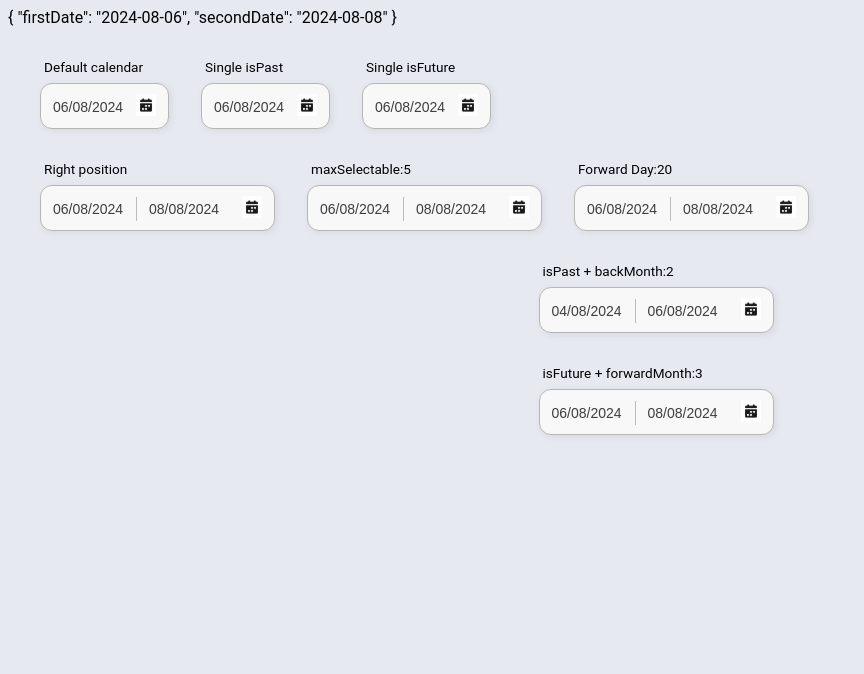
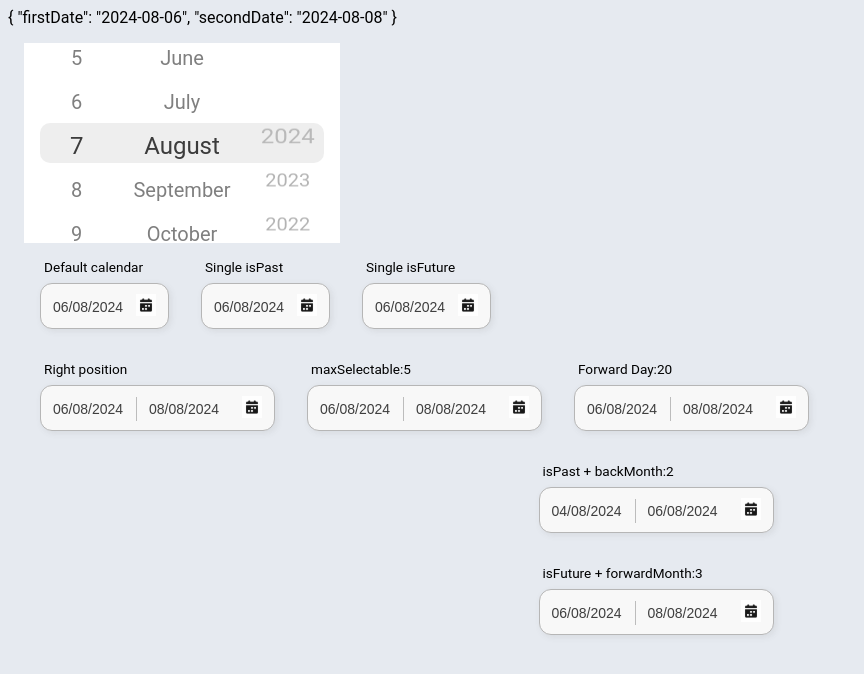
Before and after one commit to Mwiert/miniSpa, a Vue app: page /timebenders in a window 1280 px wide. Shown: the top 674 px of the page, without its empty margins (0-864 px from the left). Built offline with nearby package versions, Linux system fonts and the light colour scheme; a web font is replaced by a local one.

Commit message:
slidePicker fix

```diff
--- a/src/components/DatePicker/UISliderDatePicker.vue
+++ b/src/components/DatePicker/UISliderDatePicker.vue
@@ -1,345 +1,235 @@
 <template>
-  <div class="ui-slider-date-picker-c">
-    <div class="center-overlay"></div>
-    <div class="day" @mousedown="startDrag($event)" ref="dayContainer">
-      <span v-for="day in days" :key="day" :class="{ selected: day === selectedDay }">
-        {{ day }}
-      </span>
+  <div class="datepicker-container">
+    <div
+      class="picker-column"
+      @mousedown="startDrag('days')"
+      @mousemove="onDrag('days')"
+      @mouseup="endDrag('days')"
+      @mouseleave="endDrag('days')"
+      @scroll="handleScroll('days')"
+      ref="days">
+      <ul>
+        <li
+          v-for="(day, index) in loopedDays"
+          :key="index"
+          :class="{ active: day - 1 === selectedDayIndex }">
+          {{ day }}
+        </li>
+      </ul>
     </div>
-    <div class="month" @mousedown="startDrag($event)" ref="monthContainer">
-      <span
-        v-for="(month, index) in months"
-        :key="month"
-        :class="{ selected: index === selectedMonth + 3 }">
-        {{ month }}
-      </span>
+
+    <div
+      class="picker-column"
+      @mousedown="startDrag('months')"
+      @mousemove="onDrag('months')"
+      @mouseup="endDrag('months')"
+      @mouseleave="endDrag('months')"
+      @scroll="handleScroll('months')"
+      ref="months">
+      <ul>
+        <li
+          v-for="(month, index) in loopedMonths"
+          :key="index"
+          :class="{ active: (index % 13) + 1 === selectedMonthIndex }">
+          {{ month }}
+        </li>
+      </ul>
     </div>
-    <div class="year" @mousedown="startDrag($event)" ref="yearContainer">
-      <span v-for="year in years" :key="year" :class="{ selected: year === selectedYear }">
-        {{ year }}
-      </span>
+    <div
+      class="picker-column"
+      @mousedown="startDrag('years')"
+      @mousemove="onDrag('years')"
+      @mouseup="endDrag('years')"
+      @mouseleave="endDrag('years')"
+      @scroll="handleScroll('years')"
+      ref="years">
+      <ul>
+        <li
+          v-for="(year, index) in years"
+          :key="index"
+          :class="{ active: index === selectedYearIndex }">
+          {{ year }}
+        </li>
+      </ul>
     </div>
+    <div class="highlight-overlay"></div>
   </div>
-  {{ firstSelected.date }}
 </template>
 
-<script lang="ts">
-import dayjs from 'dayjs'
-
+<script>
 export default {
-  name: 'UISliderDatePicker',
   data() {
     return {
-      days: [] as number[],
-      months: [] as string[],
-      years: [] as number[],
-      selectedDay: dayjs(this.firstSelected.date).date(),
-      selectedMonth: dayjs(this.firstSelected.date).month(),
-      selectedYear: dayjs(this.firstSelected.date).year(),
-      scrolling: false,
-      scrollTimeout: null as number | null,
-      isDragging: false
+      days: Array.from({ length: 31 }, (v, k) => k + 1),
+      months: [
+        'January',
+        'February',
+        'March',
+        'April',
+        'May',
+        'June',
+        'July',
+        'August',
+        'September',
+        'October',
+        'November',
+        'December'
+      ],
+      years: Array.from({ length: 100 }, (v, k) => new Date().getFullYear() - k),
+      selectedDayIndex: new Date().getDate(),
+      selectedMonthIndex: new Date().getMonth(),
+      selectedYearIndex: 0,
+      dragging: false,
+      lastY: 0,
+      scrollTimeout: null
     }
   },
-  props: {
-    firstSelected: { type: Object, default: null }
-  },
-  created() {
-    this.generateMonths()
-    this.generateYears()
-    this.updateDays()
-  },
-  watch: {
-    selectedDay() {
-      this.centerSelectedItem()
-      this.emitSelectedDate()
+  computed: {
+    loopedDays() {
+      return [...this.days, ...this.days, ...this.days]
     },
-    selectedMonth() {
-      this.updateDays()
-      this.centerSelectedItem()
-      this.emitSelectedDate()
-    },
-    selectedYear() {
-      this.updateDays()
-      this.centerSelectedItem()
-      this.emitSelectedDate()
+    loopedMonths() {
+      return [...this.months, ...this.months, ...this.months]
     }
   },
+  mounted() {
+    this.scrollToDefault()
+  },
   methods: {
-    generateDays() {
-      const days: number[] = []
-      const daysInMonth = dayjs().year(this.selectedYear).month(this.selectedMonth).daysInMonth()
+    scrollToDefault() {
+      this.$refs.days.scrollTop = (this.selectedDayIndex + this.days.length) * 44
+      this.$refs.months.scrollTop = (this.selectedMonthIndex + this.months.length) * 44
+      this.$refs.years.scrollTop = this.selectedYearIndex * 44
+    },
+    handleScroll(type) {
+      clearTimeout(this.scrollTimeout)
 
-      days.push(null, null, null)
-      for (let i = 1; i <= daysInMonth; i++) {
-        days.push(i)
-      }
-      days.push(null, null, null)
-
-      this.days = days
-
-      if (this.selectedDay > daysInMonth) {
-        this.selectedDay = daysInMonth
-      }
-    },
-    generateMonths() {
-      const months: string[] = []
-
-      months.push(null, null, null)
-      for (let i = 0; i < 12; i++) {
-        months.push(dayjs().month(i).format('MMMM'))
-      }
-      months.push(null, null, null)
-
-      this.months = months
-    },
-    generateYears() {
-      const years: number[] = []
-      const currentYear = dayjs().year()
-
-      years.push(null, null, null)
-      for (let i = currentYear - 20; i <= currentYear + 20; i++) {
-        years.push(i)
-      }
-      years.push(null, null, null)
-
-      this.years = years
-    },
-    updateDays() {
-      this.generateDays()
-    },
-    startDrag(event: MouseEvent) {
-      event.preventDefault()
-      const target = event.currentTarget as HTMLElement
-      this.isDragging = true
-
-      const startY = event.clientY
-      const initialScrollTop = target.scrollTop
-
-      const onDrag = (e: MouseEvent) => {
-        const moveY = e.clientY - startY
-        target.scrollTop = initialScrollTop - moveY
-      }
-
-      const onEndDrag = () => {
-        this.isDragging = false
-        document.removeEventListener('mousemove', onDrag)
-        document.removeEventListener('mouseup', onEndDrag)
-        this.scrolling = false
-        this.$nextTick(() => {
-          this.selectCenteredItem()
-        })
-      }
-
-      document.addEventListener('mousemove', onDrag)
-      document.addEventListener('mouseup', onEndDrag)
-      this.scrolling = true
-    },
-    centerSelectedItem() {
-      this.$nextTick(() => {
-        const containers = [
-          this.$refs.dayContainer,
-          this.$refs.monthContainer,
-          this.$refs.yearContainer
-        ]
-
-        containers.forEach((container) => {
-          const items = Array.from(container.children) as HTMLElement[]
-          const containerHeight = container.clientHeight
-          const containerTop = container.scrollTop
-          const centerPosition = containerHeight / 2 + containerTop
-
-          items.forEach((item) => {
-            const itemTop = item.offsetTop
-            const itemBottom = itemTop + item.clientHeight
-            const itemCenter = (itemTop + itemBottom) / 2
-            const distance = Math.abs(itemCenter - centerPosition)
-
-            const normalizedDistance = Math.min(distance / (containerHeight / 2), 1)
-
-            const rotationAngle = 60 * normalizedDistance
-            item.style.transform = `rotateX(${rotationAngle}deg)`
-
-            if (itemCenter === centerPosition) {
-              item.style.transform = `rotateX(0deg)`
-            }
-          })
-        })
-      })
-    },
-    selectCenteredItem() {
-      if (this.scrolling) return
-
-      const dayContainer = this.$refs.dayContainer as HTMLElement
-      const monthContainer = this.$refs.monthContainer as HTMLElement
-      const yearContainer = this.$refs.yearContainer as HTMLElement
-
-      const centerItem = (container: HTMLElement, type: 'day' | 'month' | 'year') => {
-        const items = Array.from(container.children) as HTMLElement[]
-        const containerHeight = container.clientHeight
-        const containerTop = container.scrollTop
-        const centerPosition = containerHeight / 2 + containerTop
-
-        let closestElement: HTMLElement | null = null
-        let closestDistance = Infinity
-
-        for (const item of items) {
-          const itemTop = item.offsetTop
-          const itemBottom = itemTop + item.clientHeight
-          const itemCenter = (itemTop + itemBottom) / 2
-          const distance = Math.abs(itemCenter - centerPosition)
-
-          if (distance < closestDistance) {
-            closestDistance = distance
-            closestElement = item
-          }
-        }
-        if (closestElement) {
-          const centeredText = closestElement.textContent?.trim()
-          if (type === 'day' && centeredText) {
-            this.selectedDay = parseInt(centeredText, 10)
-          } else if (type === 'month' && centeredText) {
-            this.selectedMonth = this.months.indexOf(centeredText) - 3
-          } else if (type === 'year' && centeredText) {
-            this.selectedYear = parseInt(centeredText, 10)
-          }
-        }
-      }
-
-      centerItem(dayContainer, 'day')
-      centerItem(monthContainer, 'month')
-      centerItem(yearContainer, 'year')
-    },
-    emitSelectedDate() {
-      const formattedDate = dayjs()
-        .year(this.selectedYear)
-        .month(this.selectedMonth)
-        .date(this.selectedDay)
-        .format('YYYY-MM-DD')
-      this.$emit('emitSelectedDate', formattedDate)
-    },
-    onScroll() {
-      if (this.isDragging) return
-
-      if (this.scrollTimeout) {
-        clearTimeout(this.scrollTimeout)
+      const maxScrollTop = this[type === 'days' ? 'loopedDays' : 'loopedMonths'].length * 44
+      if (
+        this.$refs[type].scrollTop >=
+        maxScrollTop - 44 * this[type === 'days' ? 'days' : 'months'].length
+      ) {
+        this.$refs[type].scrollTop = 44 * this[type === 'days' ? 'days' : 'months'].length
+      } else if (this.$refs[type].scrollTop <= 0) {
+        this.$refs[type].scrollTop =
+          maxScrollTop - 44 * this[type === 'days' ? 'days' : 'months'].length * 2
       }
 
       this.scrollTimeout = setTimeout(() => {
-        this.selectCenteredItem()
+        let scrollTop = this.$refs[type].scrollTop
+        let index = Math.round(
+          (scrollTop % (this[type === 'days' ? 'days' : 'months'].length * 44)) / 44
+        )
+
+        if (type === 'days') {
+          this.selectedDayIndex = index
+        } else if (type === 'months') {
+          this.selectedMonthIndex = index
+        }
+
+        this.$refs[type].scrollTo({
+          top: index * 44 + this[type === 'days' ? 'days' : 'months'].length * 44,
+          behavior: 'smooth'
+        })
       }, 100)
     },
-    scrollToSelected() {
-  const dayContainer = this.$refs.dayContainer as HTMLElement;
-  const monthContainer = this.$refs.monthContainer as HTMLElement;
-  const yearContainer = this.$refs.yearContainer as HTMLElement;
-
-  this.$nextTick(() => {
-    const dayElement = dayContainer.children[this.selectedDay + 2] as HTMLElement;
-    const monthElement = monthContainer.children[this.selectedMonth + 3] as HTMLElement;
-    const yearIndex = this.years.indexOf(this.selectedYear) + 3;
-
-    // Ensure the index is within bounds
-    if (yearIndex >= 0 && yearIndex < yearContainer.children.length) {
-      const yearElement = yearContainer.children[yearIndex] as HTMLElement;
-
-      dayContainer.scrollTop = dayElement.offsetTop - dayContainer.clientHeight / 2 + dayElement.clientHeight / 2;
-      monthContainer.scrollTop = monthElement.offsetTop - monthContainer.clientHeight / 2 + monthElement.clientHeight / 2;
-      yearContainer.scrollTop = yearElement.offsetTop - yearContainer.clientHeight / 2 + yearElement.clientHeight / 2;
-    } else {
-      console.warn('Year index out of bounds:', yearIndex);
+    startDrag(type) {
+      this.dragging = true
+      this.lastY = event.clientY
+      clearTimeout(this.scrollTimeout) // Drag sırasında kaydırma hizalamayı durdur
+    },
+    onDrag(type) {
+      if (this.dragging) {
+        const deltaY = event.clientY - this.lastY
+        this.$refs[type].scrollTop -= deltaY
+        this.lastY = event.clientY
+      }
+    },
+    endDrag() {
+      this.dragging = false
+      this.handleScroll('days') // Bırakıldığında otomatik hizalama
+      this.handleScroll('months')
+      this.handleScroll('years')
     }
-  });
-},
-  },
-  mounted() {
-    this.$refs.dayContainer.addEventListener('scroll', this.onScroll)
-    this.$refs.monthContainer.addEventListener('scroll', this.onScroll)
-    this.$refs.yearContainer.addEventListener('scroll', this.onScroll)
-    this.$nextTick(() => {
-        this.scrollToSelected()  // Scroll to the selected item
-        this.centerSelectedItem()
-    })
-  },
-  beforeUnmount() {
-    this.$refs.dayContainer.removeEventListener('scroll', this.onScroll)
-    this.$refs.monthContainer.removeEventListener('scroll', this.onScroll)
-    this.$refs.yearContainer.removeEventListener('scroll', this.onScroll)
-  },
-  updated() {
-    this.$nextTick(() => {
-        this.scrollToSelected()  // Ensure scroll position after updates
-    })
   }
 }
 </script>
 
-<style lang="scss" scoped>
-.ui-slider-date-picker-c {
-  display: grid;
-  grid-template-columns: 1fr 3fr 1.5fr;
-  height: calc(9 * 1.5rem + 2 * 16px);
+<style scoped>
+.datepicker-container {
+  display: flex;
+  justify-content: space-between;
   width: 100%;
-  padding: 16px;
-  box-sizing: border-box;
-  gap: 16px;
+  height: 200px;
+  overflow: hidden;
   position: relative;
   perspective: 1000px;
+  background-color: white;
 
-  .center-overlay {
-    position: absolute;
-    top: 43%;
-    left: 5%;
-    width: 90%;
-    height: 2rem;
-    border-radius: 10px;
-    background: #f4f4f4;
-    pointer-events: none;
+  .picker-column {
+    width: 33.33%;
+    height: 100%;
+    overflow-y: scroll;
+    text-align: center;
+    scrollbar-width: none; /* Firefox */
   }
 
-  .day,
-  .month,
-  .year {
-    display: flex;
-    flex-direction: column;
-    height: 100%;
-    overflow-y: auto;
-    scroll-snap-type: y mandatory;
-    align-items: center;
-    position: relative;
-    scroll-behavior: smooth;
-    user-select: none;
-    transform-style: preserve-3d;
-    perspective: inherit;
-
-    &::-webkit-scrollbar {
-      width: 0;
-      background: transparent;
-    }
+  .picker-column::-webkit-scrollbar {
+    display: none; /* Safari and Chrome */
   }
 
-  .day span,
-  .month span,
-  .year span {
-    padding: 4px;
-    cursor: pointer;
-    scroll-snap-align: center;
-    transition:
-      transform 0.3s ease,
-      opacity 0.3s ease;
-    opacity: 0.5;
-    min-height: 1.5rem;
-    line-height: 1.5rem;
-    transform: rotateX(0deg);
-    transform-origin: center;
+  ul {
+    margin: 0;
+    padding: 0;
+    list-style-type: none;
+    padding-top: 80px;
+    padding-bottom: 80px;
   }
 
-  .day span.selected,
-  .month span.selected,
-  .year span.selected {
-    font-weight: 500;
-    transform: scale(1.2) rotateX(0deg);
+  li {
+    height: 44px;
+    line-height: 44px;
+    font-size: 20px;
+    transition:
+      transform 0.2s,
+      opacity 0.2s;
+    transform-origin: center center;
+    opacity: 0.5;
+  }
+
+  li.active {
+    font-size: 24px;
     opacity: 1;
+    transform: rotateX(0deg) translateY(0);
+  }
+  li :not(.active) {
+    transform: rotateX(30deg) translateY(-10px);
+    opacity: 0.3;
+  }
+  li:nth-child(1),
+  li:nth-child(2),
+  li:nth-child(3) {
+    transform: rotateX(30deg) translateY(-10px);
+    opacity: 0.3;
+  }
+
+  li:nth-last-child(1),
+  li:nth-last-child(2),
+  li:nth-last-child(3) {
+    transform: rotateX(-30deg) translateY(10px);
+    opacity: 0.3;
+  }
+
+  .highlight-overlay {
+    position: absolute;
+    top: 50%;
+    width: 90%;
+    transform: translateY(-50%);
+    background-color: rgba(200, 200, 200, 0.3);
+    pointer-events: none;
+    left: 5%;
+    height: 40px;
+    border-radius: 10px;
   }
 }
 </style>
--- a/src/pages/TimeBenders.vue
+++ b/src/pages/TimeBenders.vue
@@ -1,6 +1,8 @@
 <template>
   {{ selectDate }}
   <div class="time-benders-c">
+    <div style="width: 25%"><slider /></div>
+
     <div class="single">
       <UIDateRangePicker v-model="selectDate" label="Default calendar" />
       <UIDateRangePicker v-model="selectDate" isPast label="Single isPast" />
@@ -47,10 +49,12 @@
 <script lang="ts">
 //Imports the needed components and interfaces
 import UIDateRangePicker from '../components/DatePicker/UIDateRangePicker.vue'
+import slider from '../components/DatePicker/UISliderDatePicker.vue'
 export default {
   name: 'TimeBenders',
   components: {
-    UIDateRangePicker
+    UIDateRangePicker,
+    slider
   },
   data() {
     return {
```
